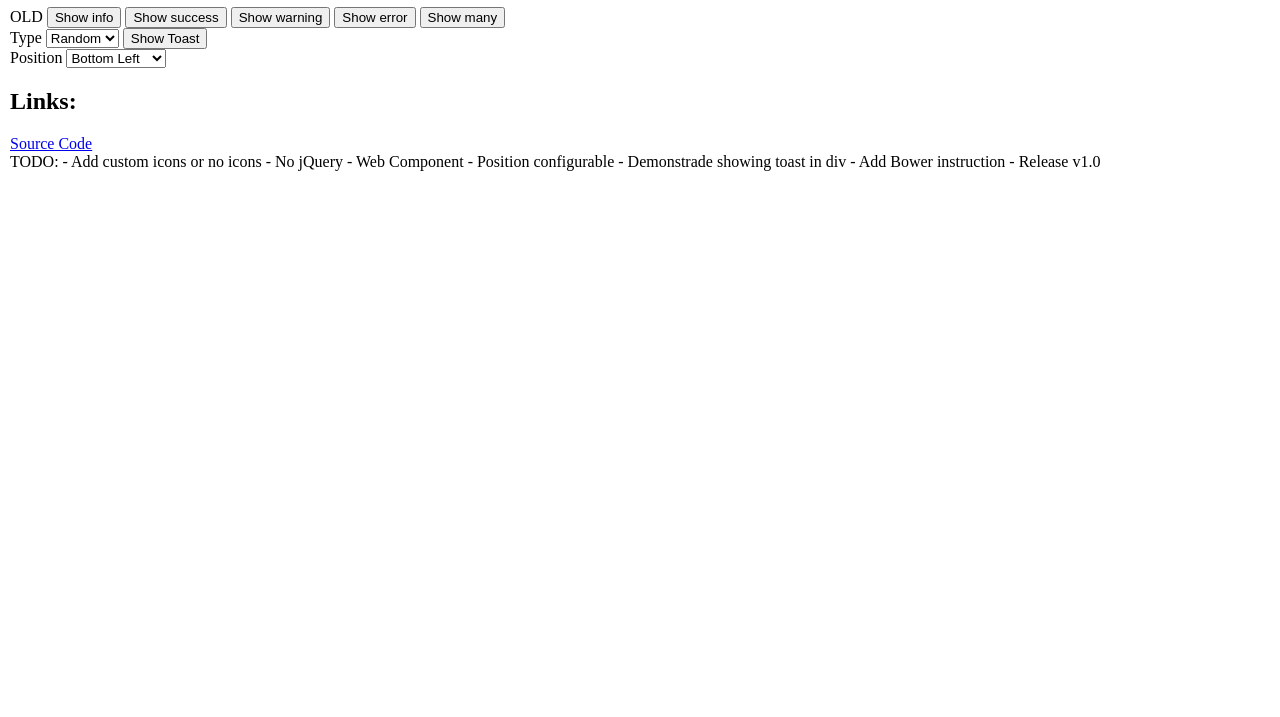
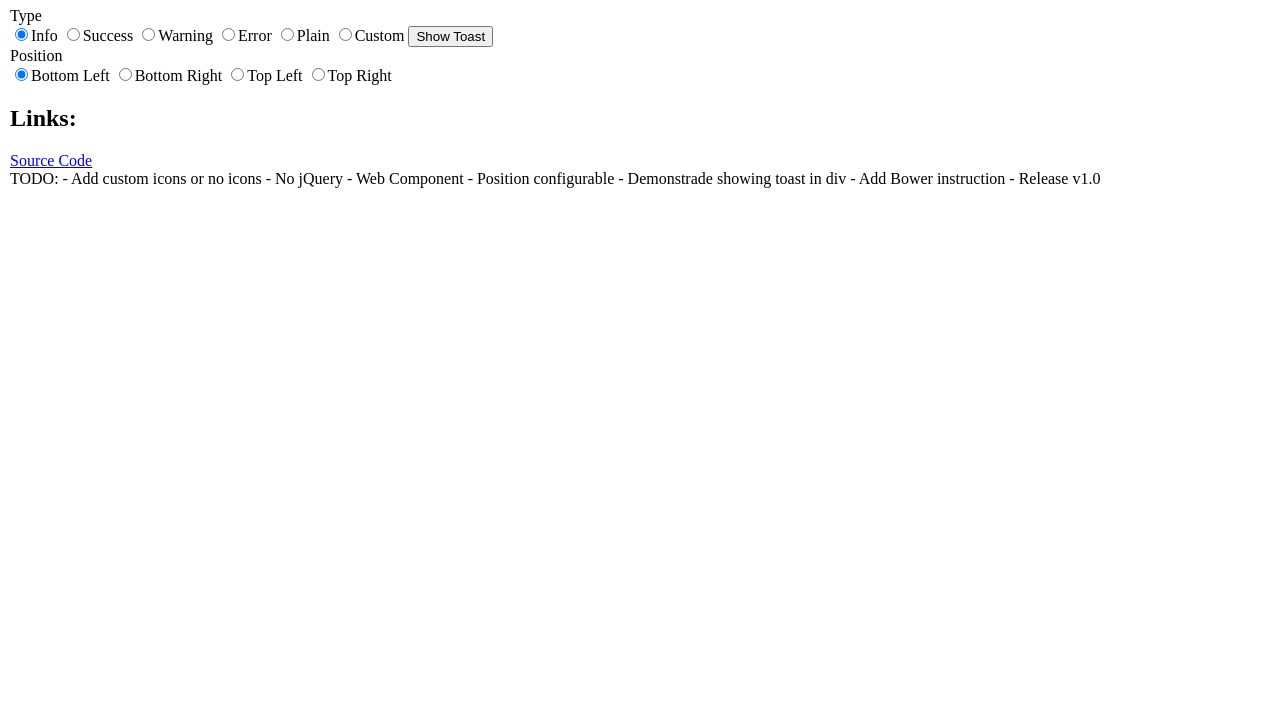
Before and after one commit to konrad-g/vanilla-toast, a plain HTML site: page demo/index.html in a window 1280 px wide. Shown: the part 83-800 px from the top of the page. Drawn offline with Linux system fonts and the light colour scheme.

Commit message:
Updated demo

```diff
--- a/demo/index.html
+++ b/demo/index.html
@@ -2,10 +2,10 @@
 <html style="
     width: 100%;
     height: 100%;
->
-<head lang="en">
-    <meta charset="UTF-8">
-    <title></title>
+    >
+<head>
+    <meta charset="UTF-8"/>
+    <title>Vanilla Toast (vanilla-toast)</title>
 
     <!-- Logic libraries -->
     <script src="../src/libs/jquery.min.js"></script>
@@ -27,36 +27,22 @@
 <h1>Vanilla Toast (vanilla-toast)</h1>
 
 <div class="control-panel">
-    OLD
-    <button id="showInfo">Show info</button>
-    <button id="showSuccess">Show success</button>
-    <button id="showWarning">Show warning</button>
-    <button id="showError">Show error</button>
-    <button id="showMany">Show many</button>
-</div>
-
-<div class="control-panel">
     <div class="column-left">
-        <label for="type">Type</label>
-        <select id="type" name="type">
-            <option>Random</option>
-            <option>Info</option>
-            <option>Success</option>
-            <option>Warning</option>
-            <option>Error</option>
-            <option>Plain</option>
-            <option>Custom</option>
-        </select>
+        <div class="column-title">Type</div>
+        <input id="type-info" type="radio" name="type" value="info" checked/><label for="type-info">Info</label>
+        <input id="type-success" type="radio" name="type" value="success"/><label for="type-success">Success</label>
+        <input id="type-warning" type="radio" name="type" value="warning"/><label for="type-warning">Warning</label>
+        <input id="type-error" type="radio" name="type" value="error"/><label for="type-error">Error</label>
+        <input id="type-plain" type="radio" name="type" value="plain"/><label for="type-plain">Plain</label>
+        <input id="type-custom"type="radio" name="type" value="custom"/><label for="type-custom">Custom</label>
         <button id="showToast">Show Toast</button>
     </div>
     <div class="column-right">
-        <label for="position">Position</label>
-        <select id="position" name="position">
-            <option>Bottom Left</option>
-            <option>Bottom Right</option>
-            <option>Top Left</option>
-            <option>Top Right</option>
-        </select>
+          <div class="column-title">Position</div>
+          <input id="position-bottom-left" type="radio" name="position" value="bottom-left" checked/><label for="position-bottom-left">Bottom Left</label>
+          <input id="position-bottom-right" type="radio" name="position" value="bottom-right"/><label for="position-bottom-right">Bottom Right</label>
+          <input id="position-top-left" type="radio" name="position" value="top-left"/><label for="position-top-left">Top Left</label>
+          <input id="position-top-right" type="radio" name="position" value="top-right"/><label for="position-top-right">Top Right</label>
     </div>
 </div>
 
@@ -82,6 +68,17 @@ TODO:
 
     var toastParent = $("body");
     var toastLogger = new Toast(toastParent);
+
+    var showToast = document.querySelector("#showToast");
+    showToast.addEventListener("click", function() {
+      var type = document.querySelector('input[name="type"]:checked').value;
+      var position = document.querySelector('input[name="position"]:checked').value;
+
+      console.log("type: " + type + ", " + position);
+    });
+
+
+    // FIXME: OLD
 
     $("#showInfo").click(function() {
         toastLogger.showInfo("This is info. It is really long and it doesn't really fit into this small toast", "This is info messege");
```
